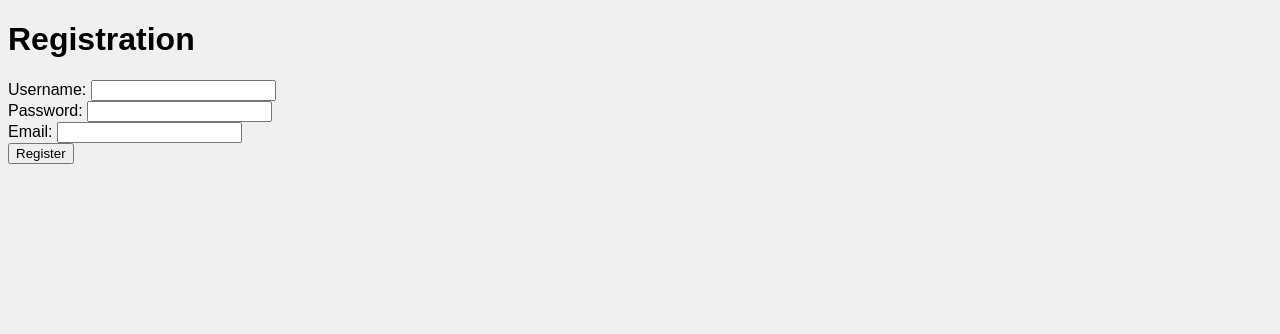
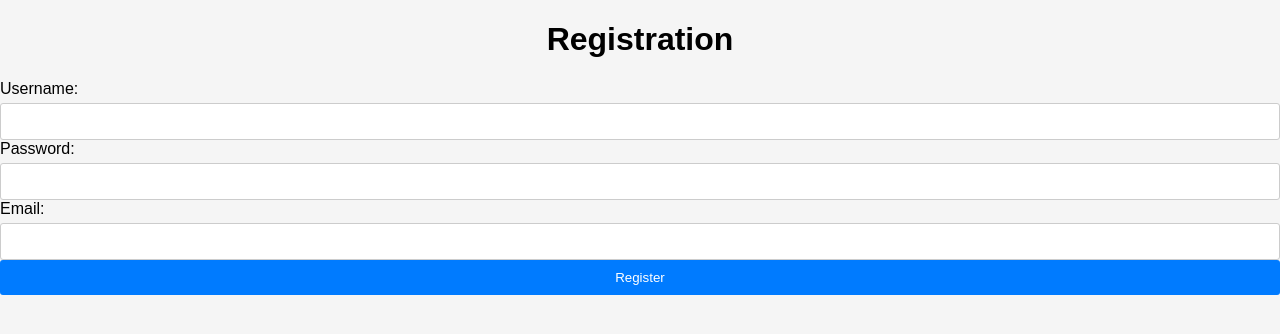
Before and after one commit to allenanto/B9IS123_2324_TMD2, a Flask app: page /register in a window 1280 px wide. Shown: the top 334 px of the page. Run offline with Flask 3, Linux system fonts and the light colour scheme.

Commit message:
Changes to CSS

```diff
--- a/static/styles.css
+++ b/static/styles.css
@@ -1,35 +1,64 @@
-/* styles.css */
-
+/* Global styles */
 body {
     font-family: Arial, sans-serif;
-    background-color: #f0f0f0;
+    background-color: #f5f5f5;
+    margin: 0;
+    padding: 0;
 }
 
 .container {
-    max-width: 800px;
-    margin: 0 auto;
+    max-width: 400px;
+    margin: 50px auto;
     padding: 20px;
+    background-color: #fff;
+    border-radius: 5px;
+    box-shadow: 0 0 10px rgba(0, 0, 0, 0.1);
 }
 
-.form-control {
-    margin-bottom: 10px;
-    width: 100%;
-    padding: 8px;
-    border-radius: 5px;
-    border: 1px solid #ccc;
+h1 {
+    text-align: center;
 }
 
-/* Style button */
-button {
+.form-group {
+    margin-bottom: 20px;
+}
+
+label {
+    display: block;
+    margin-bottom: 5px;
+}
+
+input[type="text"],
+input[type="password"],
+input[type="email"] {
+    width: 100%;
+    padding: 10px;
+    border: 1px solid #ccc;
+    border-radius: 3px;
+    box-sizing: border-box;
+}
+
+input[type="submit"] {
+    width: 100%;
+    padding: 10px;
     background-color: #007bff;
     color: #fff;
-    padding: 8px 16px;
     border: none;
-    border-radius: 5px;
+    border-radius: 3px;
     cursor: pointer;
+    transition: background-color 0.3s;
 }
 
-/* Hover effect */
-button:hover {
+input[type="submit"]:hover {
     background-color: #0056b3;
 }
+
+.error {
+    color: #dc3545;
+    font-size: 14px;
+}
+
+.success {
+    color: #28a745;
+    font-size: 14px;
+}
```
